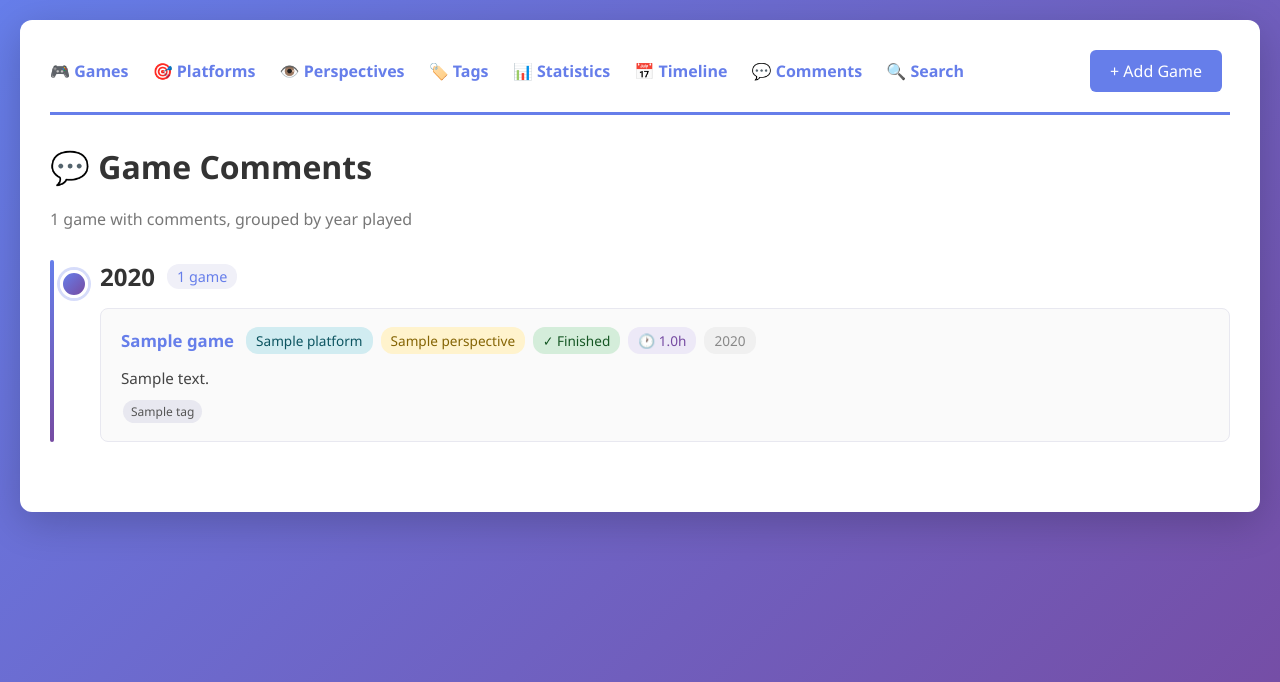
After one commit to thjunge11/simpleFlaskWebApp, a Flask app: page /comments in a window 1280 px wide. The commit adds this page. Shown: the top 682 px of the page. Run offline with Flask 3, Linux system fonts and the light colour scheme; tables that the repository leaves empty hold one stand-in row (values such as "Sample post").

Commit message:
comments view

```diff
--- a/app/app.py
+++ b/app/app.py
@@ -385,6 +385,32 @@ def delete_tag(id):
     return redirect(url_for('tags'))
 
 
+# Comments timeline
+@app.route('/comments')
+def comments():
+    games = Game.query.filter(
+        Game.comments.isnot(None),
+        Game.comments != ''
+    ).order_by(
+        Game.played_year.desc().nulls_last(),
+        Game.name.asc()
+    ).all()
+
+    grouped = {}
+    for game in games:
+        year = game.played_year
+        grouped.setdefault(year, []).append(game)
+
+    timeline_data = sorted(
+        grouped.items(),
+        key=lambda x: (x[0] is None, -(x[0] or 0))
+    )
+
+    return render_template('comments.html',
+                           timeline=timeline_data,
+                           total_games=len(games))
+
+
 # Timeline
 @app.route('/timeline')
 def timeline():
--- a/app/templates/base.html
+++ b/app/templates/base.html
@@ -80,6 +80,7 @@
                 <a href="{{ url_for('tags') }}">🏷️ Tags</a>
                 <a href="{{ url_for('stats') }}">📊 Statistics</a>
                 <a href="{{ url_for('timeline') }}">📅 Timeline</a>
+                <a href="{{ url_for('comments') }}">💬 Comments</a>
                 <a href="{{ url_for('search') }}">🔍 Search</a>
             </div>
             <div>
--- /dev/null
+++ b/app/templates/comments.html
@@ -0,0 +1,73 @@
+{% extends "base.html" %}
+
+{% block title %}Comments{% endblock %}
+
+{% block content %}
+<h1>💬 Game Comments</h1>
+<p style="color:#777; margin-bottom:30px;">{{ total_games }} game{{ 's' if total_games != 1 else '' }} with comments, grouped by year played</p>
+
+{% if timeline %}
+<div class="timeline-container">
+    {% for year, games in timeline %}
+    <div class="timeline-year-block">
+        <div class="timeline-year-label">
+            {% if year %}{{ year }}{% else %}Unknown{% endif %}
+            <span class="year-count">{{ games|length }} game{{ 's' if games|length != 1 else '' }}</span>
+        </div>
+        <div class="comments-list">
+            {% for game in games %}
+            <div class="comment-entry">
+                <div class="comment-entry-header">
+                    <a href="{{ url_for('view_game', id=game.game_id) }}" class="comment-game-title">{{ game.name }}</a>
+                    <div class="comment-entry-badges">
+                        <span class="badge badge-info">{{ game.platform.platform_name }}</span>
+                        <span class="badge badge-warning">{{ game.perspective.perspective_name }}</span>
+                        {% if game.finished %}
+                            <span class="badge badge-success">✓ Finished</span>
+                        {% endif %}
+                        {% if game.playtime %}
+                            <span class="badge" style="background:#ede9f7;color:#764ba2;">🕐 {{ "%.1f"|format(game.playtime) }}h</span>
+                        {% endif %}
+                        {% if game.release_year %}
+                            <span class="badge" style="background:#f0f0f0;color:#888;">{{ game.release_year }}</span>
+                        {% endif %}
+                    </div>
+                </div>
+                <div class="comment-body">{{ game.comments }}</div>
+                {% if game.tags %}
+                <div class="tag-list" style="margin-top:8px; max-width:none;">
+                    {% for tag in game.tags %}
+                    <span class="badge" style="background:#e8e8f0;color:#555;">{{ tag.tag_name }}</span>
+                    {% endfor %}
+                </div>
+                {% endif %}
+            </div>
+            {% endfor %}
+        </div>
+    </div>
+    {% endfor %}
+{% else %}
+    <div class="card" style="text-align:center; color:#777; padding:60px;">
+        <p style="font-size:1.2em;">No games with comments found.</p>
+        <a href="{{ url_for('index') }}" class="btn btn-primary" style="margin-top:20px;">Browse Games</a>
+    </div>
+{% endif %}
+</div>
+
+<style>
+    .timeline-container { position: relative; padding-left: 20px; }
+    .timeline-container::before { content: ''; position: absolute; left: 0; top: 0; bottom: 0; width: 4px; background: linear-gradient(180deg, #667eea 0%, #764ba2 100%); border-radius: 4px; }
+    .timeline-year-block { position: relative; margin-bottom: 40px; padding-left: 30px; }
+    .timeline-year-block::before { content: ''; position: absolute; left: -10px; top: 10px; width: 22px; height: 22px; border-radius: 50%; background: linear-gradient(135deg, #667eea, #764ba2); border: 3px solid white; box-shadow: 0 0 0 3px #667eea44; }
+    .timeline-year-label { font-size: 1.5em; font-weight: 700; color: #333; margin-bottom: 15px; display: flex; align-items: center; gap: 12px; }
+    .year-count { font-size: 0.6em; background: #f0f0f8; color: #667eea; padding: 3px 10px; border-radius: 12px; font-weight: 500; }
+    .comments-list { display: flex; flex-direction: column; gap: 14px; }
+    .comment-entry { background: #fafafa; border: 1.5px solid #e8e8f0; border-radius: 8px; padding: 16px 20px; transition: border-color 0.2s, box-shadow 0.2s; }
+    .comment-entry:hover { border-color: #667eea; box-shadow: 0 4px 12px rgba(102,126,234,0.10); background: white; }
+    .comment-entry-header { display: flex; flex-wrap: wrap; align-items: center; gap: 10px; margin-bottom: 10px; }
+    .comment-game-title { font-weight: 700; font-size: 1.05em; color: #667eea; text-decoration: none; }
+    .comment-game-title:hover { color: #764ba2; text-decoration: underline; }
+    .comment-entry-badges { display: flex; flex-wrap: wrap; gap: 4px; }
+    .comment-body { color: #444; font-size: 0.95em; line-height: 1.6; white-space: pre-wrap; word-break: break-word; }
+</style>
+{% endblock %}
```
